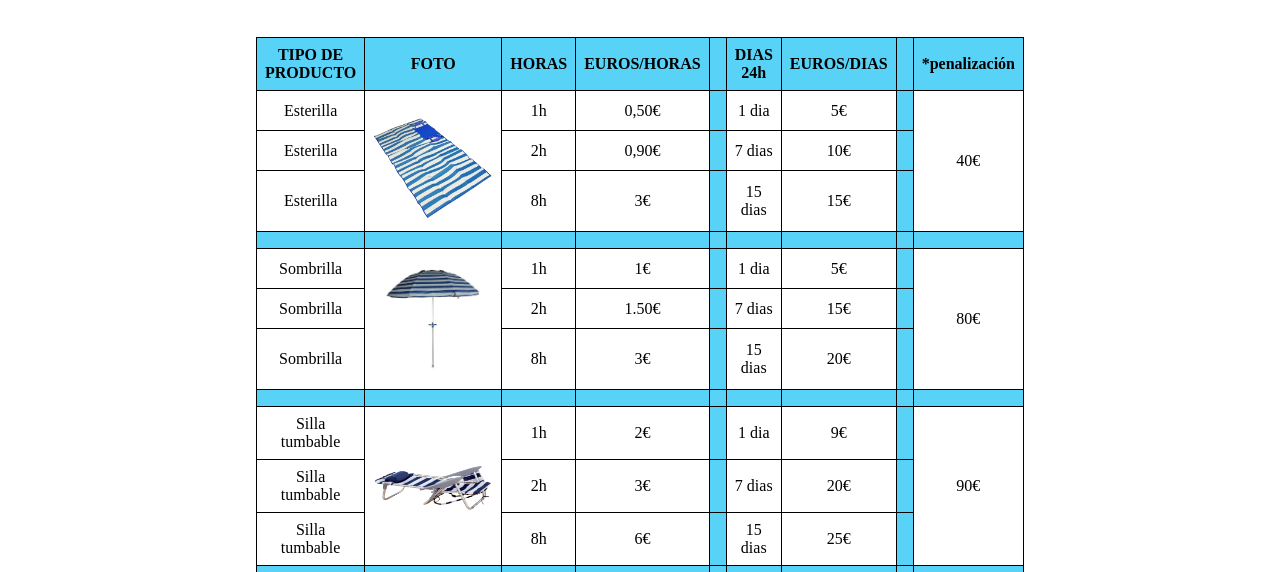
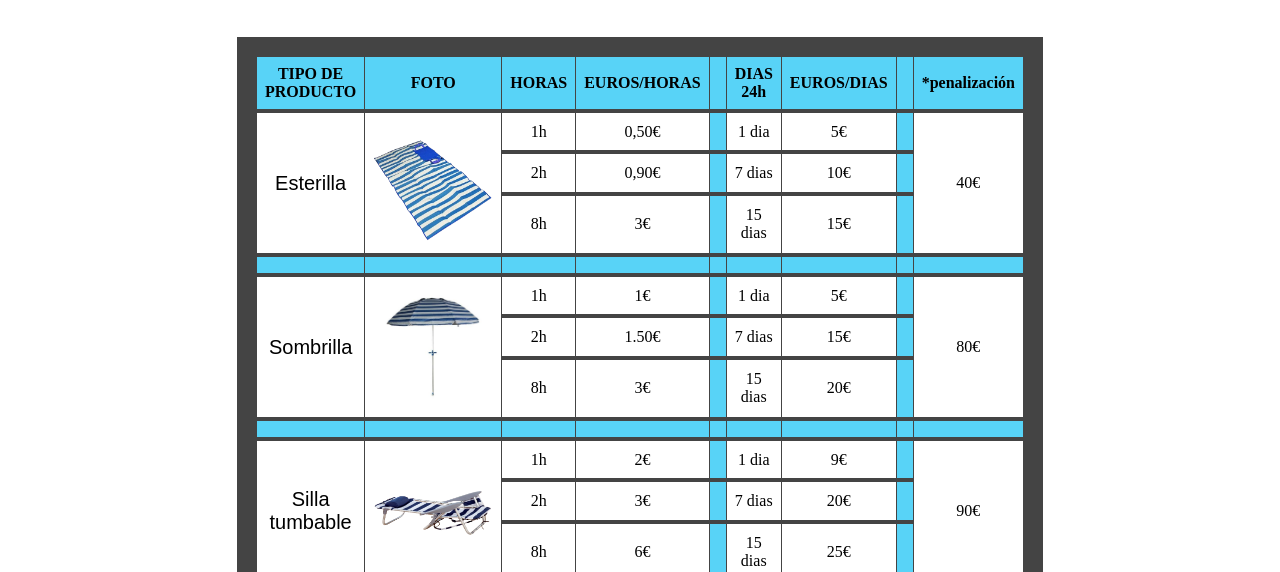
Before and after one commit to sanchoperez91/ProyectoBeachBox-Html, a plain HTML site: page productos.html in a window 1280 px wide. Shown: the part 228-800 px from the top of the page. Drawn offline with Linux system fonts and the light colour scheme.

Commit message:
tablas mejoradas

```diff
--- a/estilo_cajones.css
+++ b/estilo_cajones.css
@@ -19,13 +19,18 @@ table {
 
         }
     th, td {
-            border: 1px solid black; /* Define el borde de las celdas */
+            border: 1px solid #444; /* Define el borde de las celdas */
             padding: 8px;            /* Espacio dentro de las celdas */
-            text-align: center;        /* Alineación del texto dentro de las celdas */
+            text-align: center;
+            border-bottom: 4px solid #444;       /* Alineación del texto dentro de las celdas */
         }
     th {
             background-color: #58D3F7; /* Color de fondo para las celdas de encabezado */
         }
+        #tipo{
+    font-size: 20px;
+    font-family: fantasy;
+}
 
 #libre{
     background-color: #58D3F7;
--- a/estilo_productos.css
+++ b/estilo_productos.css
@@ -4,3 +4,16 @@
 th {
             background-color: #58D3F7; /* Color de fondo para las celdas de encabezado */
         }
+
+table {
+    border: 20px  solid #444; /* Bordes exteriores más gruesos */
+    border-radius: 40px;
+}
+th, td {
+    border: 1px solid #444; /* Bordes estándar */
+    border-bottom: 4px solid #444; /* Bordes inferiores más gruesos */
+}
+#tipo{
+    font-size: 20px;
+    font-family: fantasy;
+}
--- a/productos.html
+++ b/productos.html
@@ -47,7 +47,7 @@
 		        	</thead>
 		        	<tbody>
 			            <tr>
-			                <td>Esterilla</td>
+			                <td id="tipo"rowspan="3">Esterilla</td>
 			                <td rowspan="3"><a href="imagenes/esterilla.png" target="_blank">
 			                	<img src="imagenes/esterilla.png" width="120" height="120">
 			                	</a>
@@ -62,7 +62,7 @@
 
 			            </tr>
 			            <tr>
-			                <td>Esterilla</td>
+
 			                <td>2h</td>
 			                <td>0,90€</td>
 			                <td id="libre"> </td>
@@ -71,7 +71,7 @@
 			                <td id="libre"> </td>
 			            </tr>
 			            <tr>
-			                 <td>Esterilla</td>
+
 			                <td>8h</td>
 			                <td>3€</td>
 			                <td id="libre"> </td>
@@ -91,7 +91,7 @@
 			                <td></td>
 			            </tr>
 			            <tr>
-			                <td>Sombrilla</td>
+			                <td id="tipo"rowspan="3">Sombrilla</td>
 			                <td rowspan="3"><a href="imagenes/sombrilla.jpg" target="_blank">
 			                	<img src="imagenes/sombrilla.jpg" width="120" height="120">
 			                	</a>
@@ -106,7 +106,6 @@
 
 			            </tr>
 			            <tr>
-			                <td>Sombrilla</td>
 			                <td>2h</td>
 			                <td>1.50€</td>
 			                <td id="libre"> </td>
@@ -115,7 +114,6 @@
 			                <td id="libre"> </td>
 			            </tr>
 			            <tr>
-			                <td>Sombrilla</td>
 			                <td>8h</td>
 			                <td>3€</td>
 			                <td id="libre"> </td>
@@ -135,7 +133,7 @@
 			                <td></td>
 			            </tr>
 			             <tr>
-			                <td>Silla tumbable</td>
+			                <td id="tipo"rowspan="3">Silla tumbable</td>
 							<td rowspan="3"><a href="imagenes/silla.png" target="_blank">
 			                	<img src="imagenes/silla.png" width="120" height="120">
 			                	</a>
@@ -149,7 +147,6 @@
 			                <td rowspan="3">90€</td>
 			            </tr>
 			              <tr>
-			                <td>Silla tumbable</td>
 			                <td>2h</td>
 			                <td>3€</td>
 			                <td id="libre"> </td>
@@ -158,7 +155,6 @@
 			                <td id="libre"> </td>
 			            </tr>
 			            <tr>
-			                <td>Silla tumbable</td>
 			                <td>8h</td>
 			                <td>6€</td>
 			                <td id="libre"> </td>
@@ -178,7 +174,7 @@
 			                <td></td>
 			            </tr>
 			            <tr>
-			                <td>Pack silla, sombrilla y esterilla</td>
+			                <td id="tipo"rowspan="3">Pack silla, sombrilla y esterilla</td>
 			                <td rowspan="3"><a href="imagenes/pack.jpg" target="_blank">
 			                	<img src="imagenes/pack.jpg" width="120" height="120">
 			                	</a>
@@ -192,7 +188,6 @@
 			                <td rowspan="3">210€</td>
 			            </tr>
 			            <tr>
-			                <td>Pack silla, sombrilla y esterilla</td>
 			                <td>2h</td>
 			                <td>4,50€</td>
 			                <td id="libre"> </td>
@@ -201,7 +196,6 @@
 			                <td id="libre"> </td>
 			            </tr>
 			            <tr>
-			                <td>Pack silla, sombrilla y esterilla</td>
 			                <td>8h</td>
 			                <td>8€</td>
 			                <td id="libre"> </td>
```
Also changed, not shown: cajones.html (+3 -9 lines).
